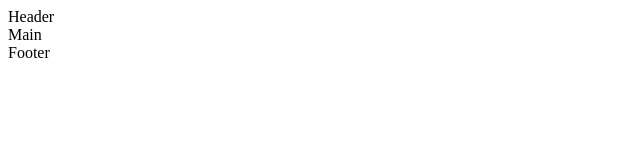
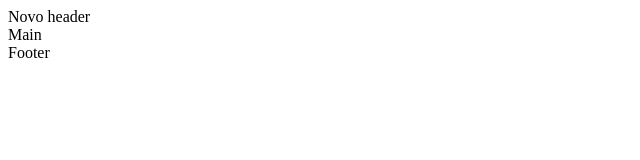
Before and after one commit to LucasGabrielAntonete/Hackaton, a Vue app in the folder frontend/: page / in a window 1280 px wide. Shown: the top 160 px of the page, without its empty margins (0-640 px from the left). Built offline with nearby package versions, Linux system fonts and the light colour scheme.

Commit message:
add Header component #11

```diff
--- a/frontend/src/App.vue
+++ b/frontend/src/App.vue
@@ -1,8 +1,9 @@
 <script setup>
+import Header from '@/components/template/Header.vue'
 </script>
 
 <template>
-<header>Header</header>
+<Header></Header>
 <main>Main</main>
 <footer>Footer</footer>
 </template>
--- /dev/null
+++ b/frontend/src/components/template/Header.vue
@@ -0,0 +1,6 @@
+<script setup>
+</script>
+
+<template>
+  <header>Novo header</header>
+</template>
```
